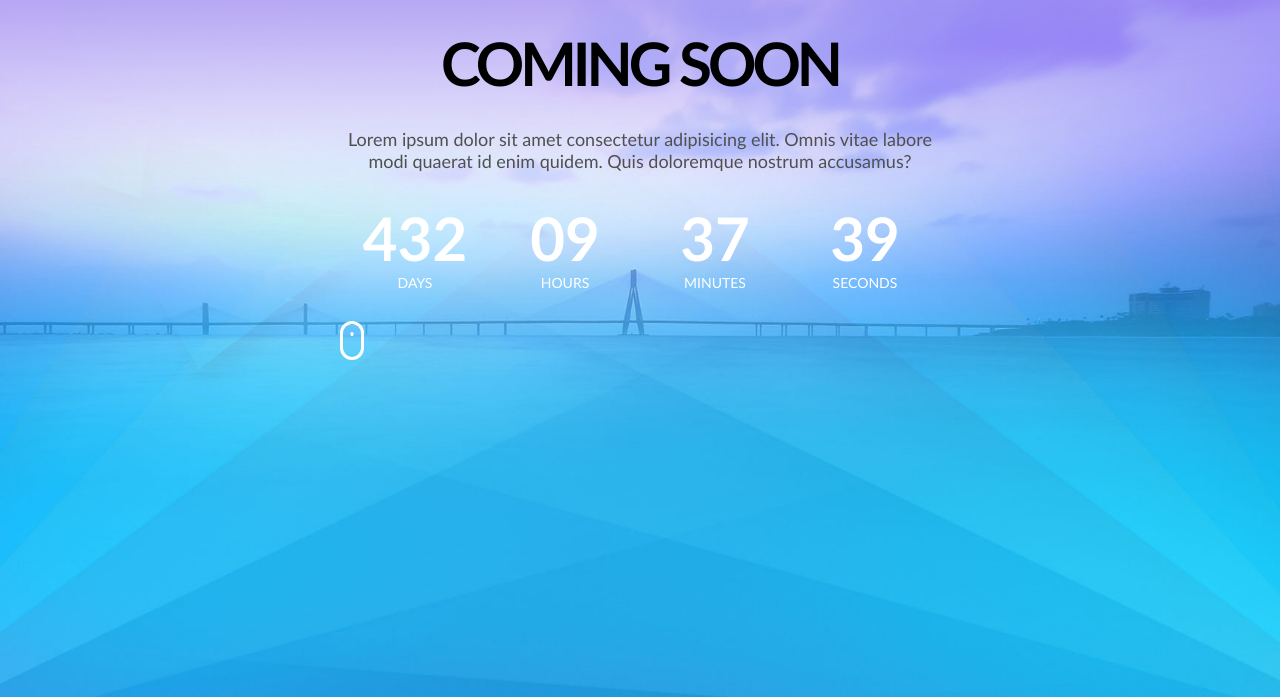
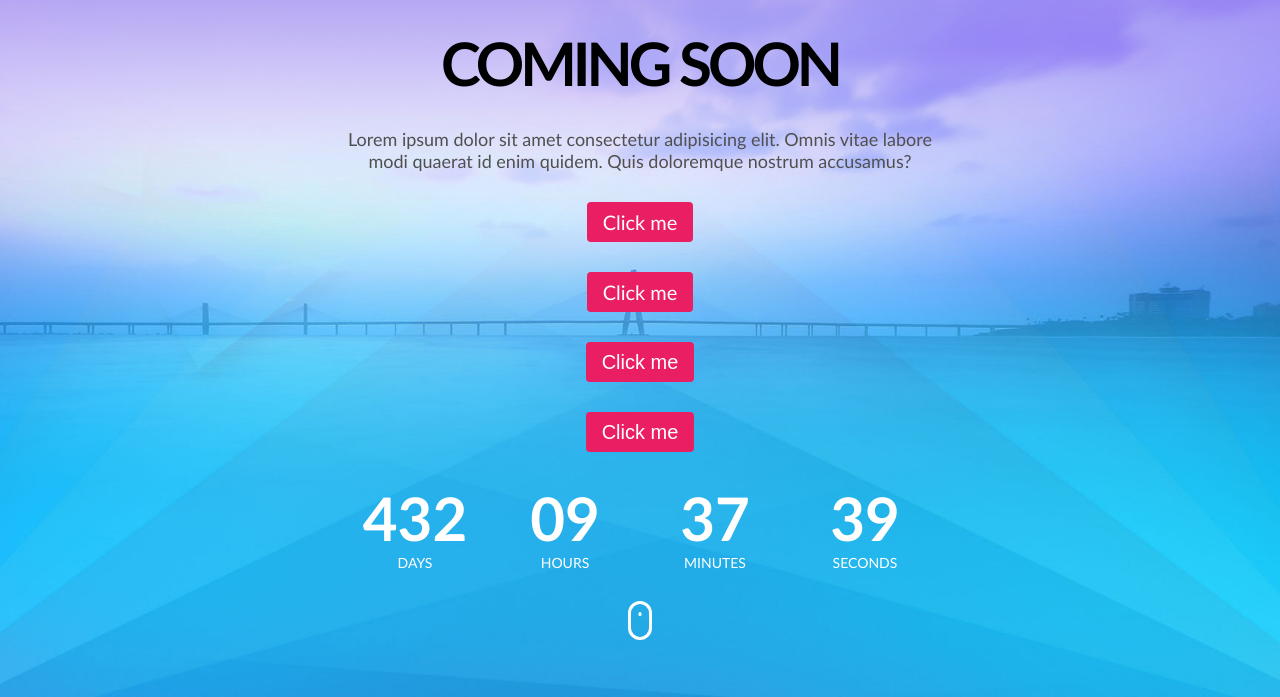
Before and after one commit to SauliusPipiras/5-coming-soon, a website: page index.html in a window 1280 px wide. Shown: the part 103-800 px from the top of the page. Drawn offline with Linux system fonts and the light colour scheme.

Commit message:
Button style

```diff
--- /dev/null
+++ b/css/components/button.css
@@ -0,0 +1,14 @@
+.btn {
+   padding: 0.5em 0.8em;
+   border: none;
+   border-radius: 0.2em;
+   text-decoration: none;
+   color: white;
+   font-size: 20px;
+   line-height: 1em;
+   background-color: #EA1E63;
+}
+
+.btn:hover {
+   box-shadow: 0 4px 8px #0002;
+}
--- a/css/components/clock.css
+++ b/css/components/clock.css
@@ -1,5 +1,6 @@
 .clock {
    display: flex;
+   width: 100%;
    flex-wrap: wrap;
    gap: 30px 0;
    text-align: center;
--- a/css/pages/home.css
+++ b/css/pages/home.css
@@ -7,6 +7,7 @@
 @import '../components/clock.css';
 @import '../components/mouse.css';
 @import '../components/progress-bar.css';
+@import '../components/button.css';
 /* CUSTOM STYLE BELOW THIS COMMENT LINE */
 
 /* hero */
@@ -26,6 +27,8 @@
    flex-direction: column;
    text-align: center;
    gap: 30px;
+   align-items: center;
+   align-self: center;
 }
 
 .logo {
--- a/index.html
+++ b/index.html
@@ -21,6 +21,12 @@
          <img class="logo" src="./img/logo-header.png" alt="Logo">
          <h1 class="main-title">Coming soon</h1>
          <p class="main-description">Lorem ipsum dolor sit amet consectetur adipisicing elit. Omnis vitae labore modi quaerat id enim quidem. Quis doloremque nostrum accusamus?</p>
+
+         <div class="btn">Click me</div>
+         <a href="#" class="btn">Click me</a>
+         <button class="btn">Click me</button>
+         <input class="btn" type="button" value="Click me">
+
          <div class="clock">
             <div class="time">
                <div class="value">432</div>
```
